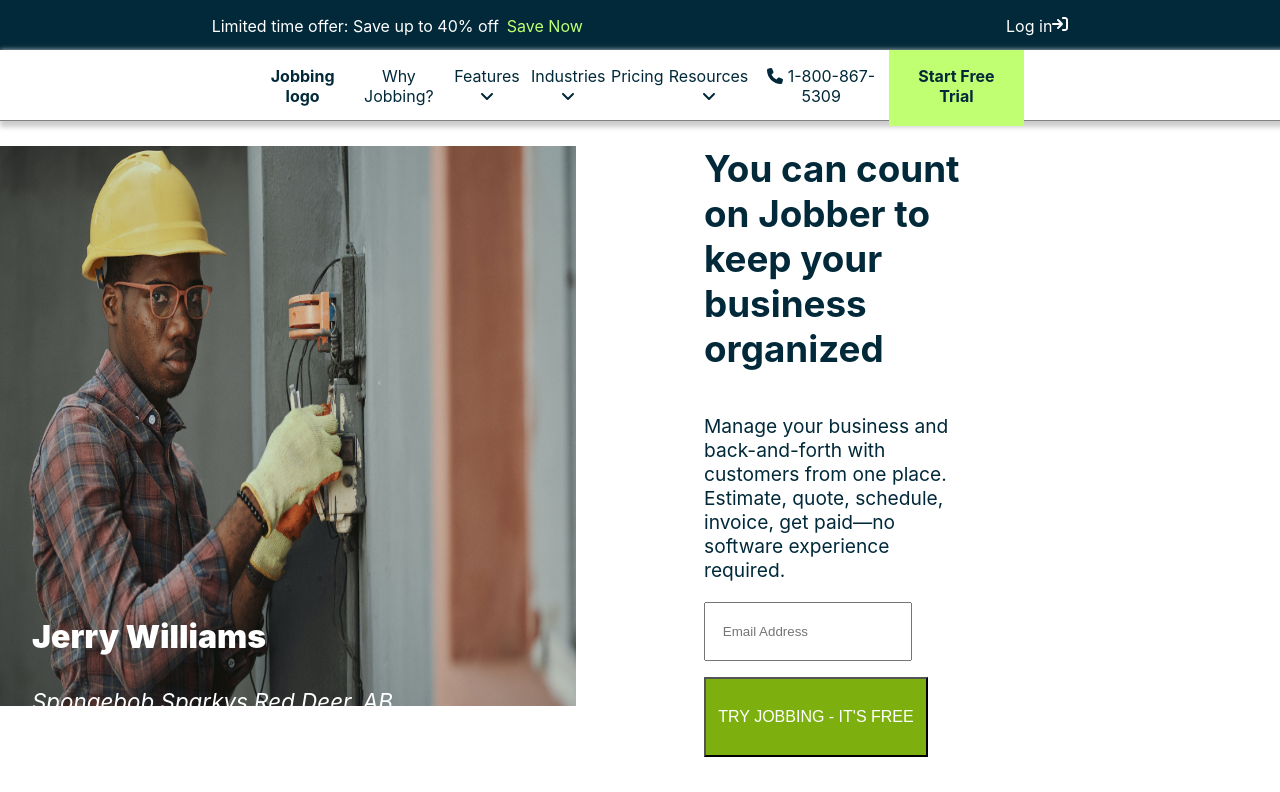
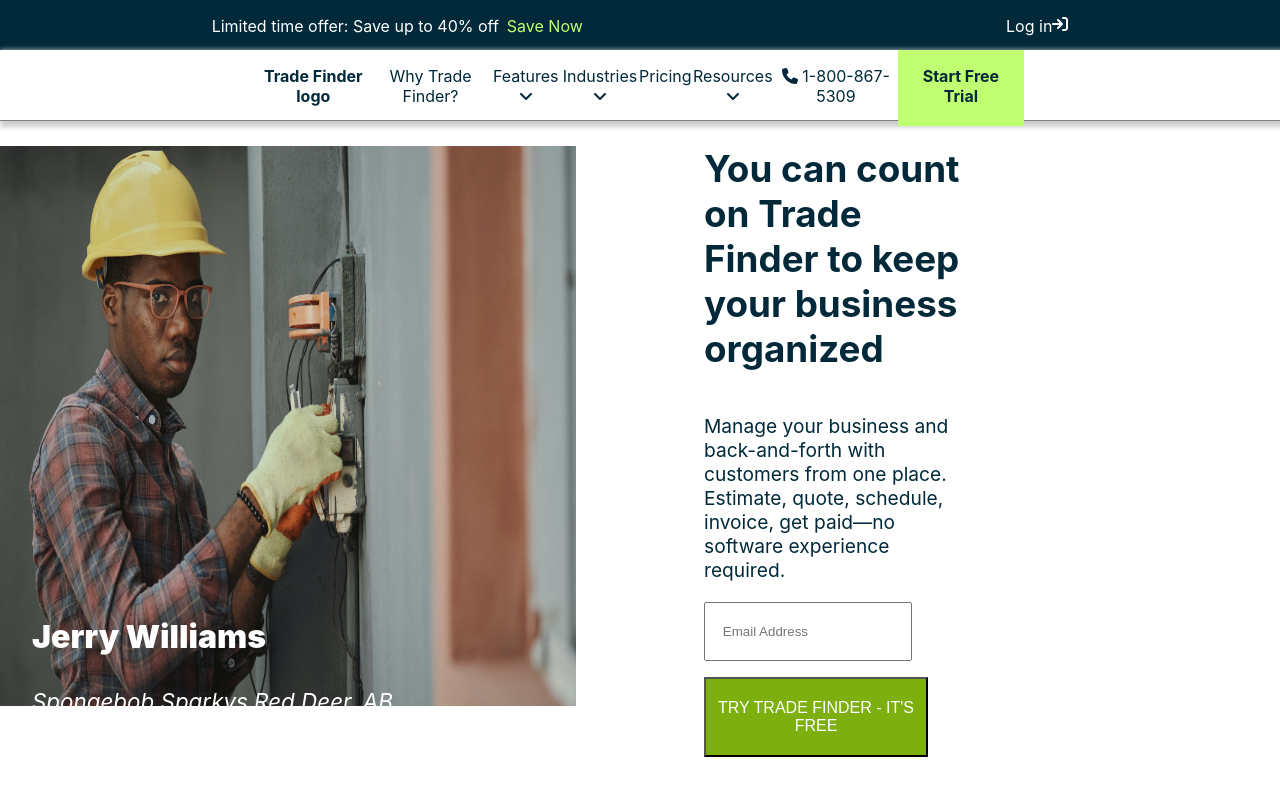
Before and after one commit to BBrandford11/tradefinder, a React (Create React App) app: page / in a window 1280 px wide. Shown: the top 792 px of the page. Built offline with nearby package versions, Linux system fonts and the light colour scheme.

Commit message:
adds variable to change name

```diff
--- a/src/App.js
+++ b/src/App.js
@@ -4,11 +4,12 @@
 import Nav from './components/Nav';
 
 function App() {
+  const name = "Trade Finder"
   return (
     <div className="App">
-      <Header/>
-      <Nav />
-      <Body />
+      <Header name={name}/>
+      <Nav name={name}/>
+      <Body name={name}/>
     </div>
   );
 }
--- a/src/components/Body.js
+++ b/src/components/Body.js
@@ -2,7 +2,7 @@
 import { faArrowDown } from "@fortawesome/free-solid-svg-icons";
 import "./Body.css";
 //<i class="fa-solid fa-square-chevron-down"></i>
-function Body() {
+function Body(props) {
   return (
     <div className="mainPageBody">
       <div className="top">
@@ -20,7 +20,7 @@
         <div className="mainPageBody1-right">
           <div>
             <h1 className=" mainPageBody1-right-1">
-              You can count on Jobber to keep your business organized
+              You can count on {props.name} to keep your business organized
             </h1>
           </div>
           <p className=" mainPageBody1-right-2">
@@ -34,7 +34,7 @@
             placeholder="    Email Address"
           />
           <button className=" mainPageBody1-free">
-            Try Jobbing - It's free
+            Try {props.name} - It's free
           </button>
           <FontAwesomeIcon className="mainPageBody1-arrow" icon={faArrowDown} />
         </div>
--- a/src/components/Header.js
+++ b/src/components/Header.js
@@ -3,7 +3,7 @@
 
 import "./Header.css";
 
-function Header() {
+function Header(props) {
   return (
     <div className="header">
       <div className="header-left">
--- a/src/components/Nav.js
+++ b/src/components/Nav.js
@@ -1,11 +1,11 @@
 import "./Nav.css";
 import { FontAwesomeIcon } from '@fortawesome/react-fontawesome'
 import { faPhone, faAngleDown } from "@fortawesome/free-solid-svg-icons"
-function Nav() {
+function Nav(props) {
   return <div className="navbar">
     <div className="nav-content">
-    <p className="nav-content-logo">Jobbing logo</p>
-    <p className="nav-content-dropdowns">Why Jobbing?</p>
+    <p className="nav-content-logo">{props.name} logo</p>
+    <p className="nav-content-dropdowns">Why {props.name}?</p>
     <p className="nav-content-dropdowns">Features <FontAwesomeIcon icon={faAngleDown} /> </p>
     <p className="nav-content-dropdowns">Industries <FontAwesomeIcon icon={faAngleDown} /> </p>
     <p className="nav-content-dropdowns">Pricing</p>
```
